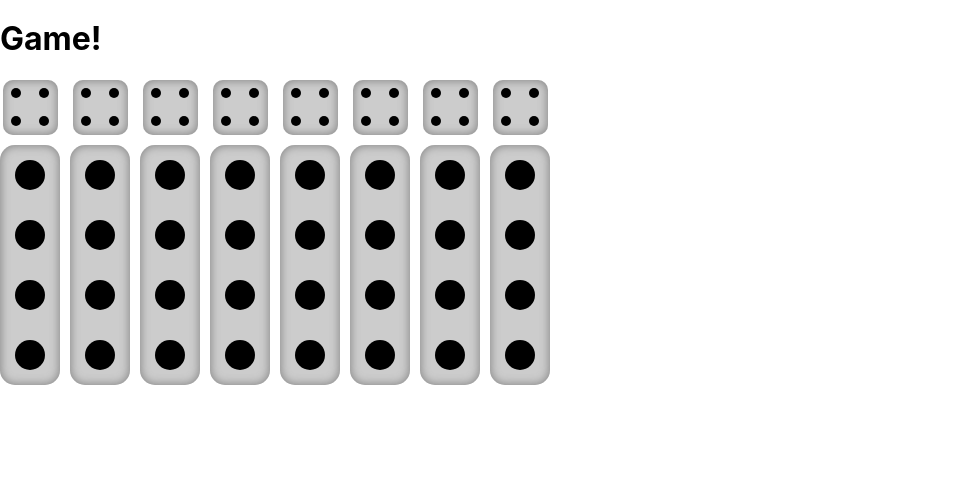
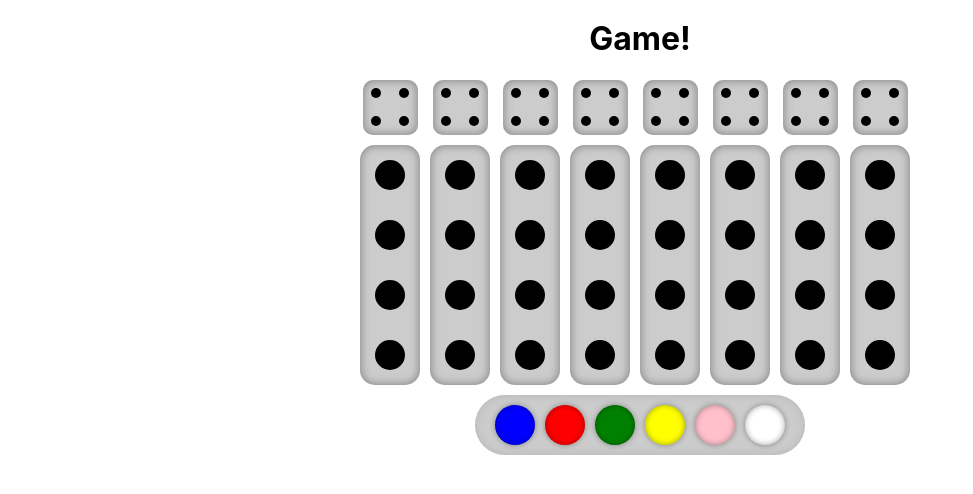
Before and after one commit to franfaccin/mastermind, a React (Create React App) app: page / in a window 1280 px wide. Shown: the top 494 px of the page, without its empty margins (0-973 px from the left). Built offline with nearby package versions, Linux system fonts and the light colour scheme.

Commit message:
Add PegsDisplay | Improve getting pegs information | Improve GameScreen layout

```diff
--- a/src/components/Pegs.tsx
+++ b/src/components/Pegs.tsx
@@ -1,14 +1,37 @@
 import React, { ReactElement } from "react";
 import styled from "@emotion/styled";
-import { PEG_DIAM } from "../config/config";
+import { css } from "@emotion/core";
+import { PEG_DIAM, FOCUS_COLOR } from "../config/config";
 import { CodePeg } from "../models/CodePeg";
 
-const PegBase = styled.div`
+const pegFocus = css`
+  ::after {
+    content: "";
+
+    position: absolute;
+    top: 0;
+    bottom: 0;
+    left: -5px;
+    right: 0;
+    margin: auto;
+
+    box-sizing: content-box;
+    width: ${PEG_DIAM + 4}px;
+    height: ${PEG_DIAM + 4}px;
+    border: 3px solid ${FOCUS_COLOR};
+    border-radius: 50%;
+  }
+`;
+
+const PegBase = styled.div<{ isActive?: boolean }>`
+  position: relative;
   width: ${PEG_DIAM}px;
   height: ${PEG_DIAM}px;
   border-radius: 50%;
   box-shadow: 0px 0px 5px 1px rgba(0, 0, 0, 0.25),
     inset 0px 0px 5px 1px rgba(0, 0, 0, 0.25);
+
+  ${({ isActive }) => isActive && pegFocus}
 `;
 
 export const PegA = styled(PegBase)`
@@ -45,13 +68,13 @@ export function getPegComponent(
     case CodePeg.B:
       return <PegB {...props} data-testid="peg-b" />;
     case CodePeg.C:
-      return <PegA {...props} data-testid="peg-c" />;
+      return <PegC {...props} data-testid="peg-c" />;
     case CodePeg.D:
-      return <PegA {...props} data-testid="peg-d" />;
+      return <PegD {...props} data-testid="peg-d" />;
     case CodePeg.E:
-      return <PegA {...props} data-testid="peg-e" />;
+      return <PegE {...props} data-testid="peg-e" />;
     case CodePeg.F:
-      return <PegA {...props} data-testid="peg-f" />;
+      return <PegF {...props} data-testid="peg-f" />;
     default:
       return null;
   }
--- /dev/null
+++ b/src/components/PegsDisplay.tsx
@@ -0,0 +1,26 @@
+import React from "react";
+import styled from "@emotion/styled";
+import { CodePeg, TOTAL_PEGS, getAllPegs } from "../models/CodePeg";
+import { PEG_DIAM } from "../config/config";
+import { getPegComponent } from "./Pegs";
+
+const PegsDisplaySection = styled.section`
+  display: inline-grid;
+  grid-template-columns: repeat(${TOTAL_PEGS}, ${PEG_DIAM}px);
+  grid-template-rows: auto;
+  grid-gap: 10px;
+  border-radius: 30px;
+  padding: 10px 20px;
+  background-color: #ccc;
+  box-shadow: inset 0px 0px 8px 1px rgba(180, 180, 180, 0.75);
+`;
+
+const PegsDisplay = ({ ...otherProps }) => {
+  return (
+    <PegsDisplaySection {...otherProps}>
+      {getAllPegs().map((peg, i) => getPegComponent(peg, { key: i }))}
+    </PegsDisplaySection>
+  );
+};
+
+export default PegsDisplay;
--- a/src/config/config.js
+++ b/src/config/config.js
@@ -3,3 +3,5 @@ export const PEG_DIAM = 40;
 
 export const SECRET_SIZE = 4;
 export const MAX_TRIES = 8;
+
+export const FOCUS_COLOR = "#3a79c5";
--- a/src/models/CodePeg.ts
+++ b/src/models/CodePeg.ts
@@ -6,3 +6,11 @@ export enum CodePeg {
   E,
   F,
 }
+
+export const TOTAL_PEGS = Object.keys(CodePeg).length / 2;
+
+export function getAllPegs(): CodePeg[] {
+  return Array(TOTAL_PEGS)
+    .fill("")
+    .map((_, i) => CodePeg[CodePeg[i] as keyof typeof CodePeg]);
+}
--- a/src/screens/GameScreen.tsx
+++ b/src/screens/GameScreen.tsx
@@ -1,12 +1,28 @@
 import React from "react";
 import DecodingBoard from "../components/DecodingBoard";
+import PegsDisplay from "../components/PegsDisplay";
+import styled from "@emotion/styled";
+
+const SpaceVertical = styled.div`
+  width: 100%;
+  height: 10px;
+`;
+
+const GameArea = styled.div`
+  display: flex;
+  flex-direction: column;
+  justify-content: center;
+  align-items: center;
+`;
 
 const GameScreen = () => {
   return (
-    <>
+    <GameArea>
       <h1>Game!</h1>
       <DecodingBoard />
-    </>
+      <SpaceVertical />
+      <PegsDisplay />
+    </GameArea>
   );
 };
 
```
Also changed, not shown: src/game/secret.ts (+5 -8 lines), 2 other files (tests, documents, lock files or other folders).
